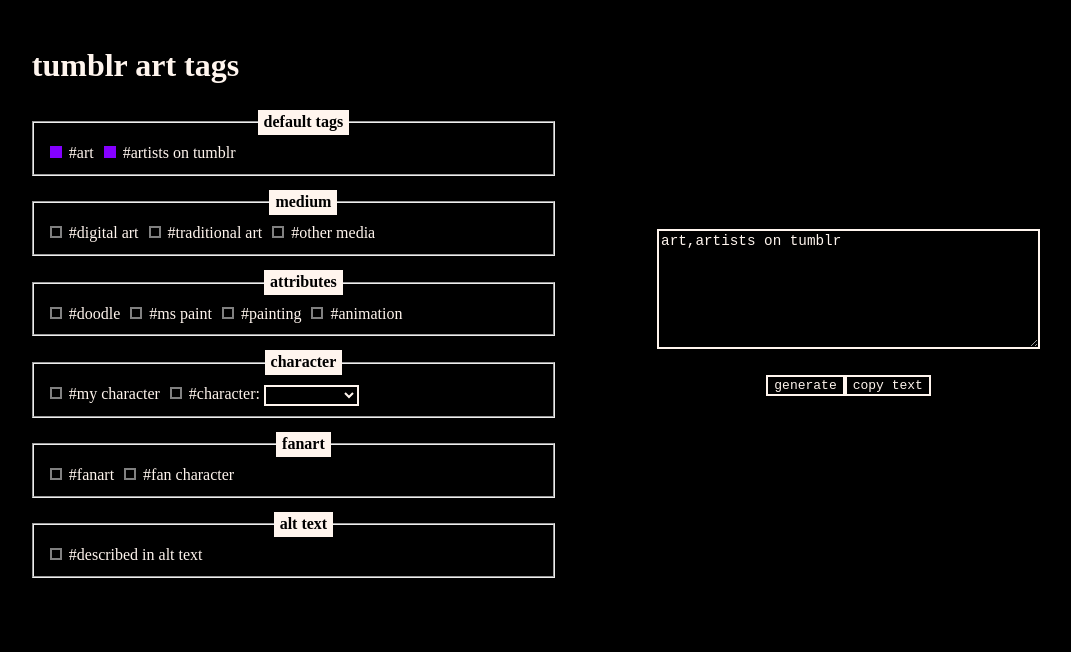
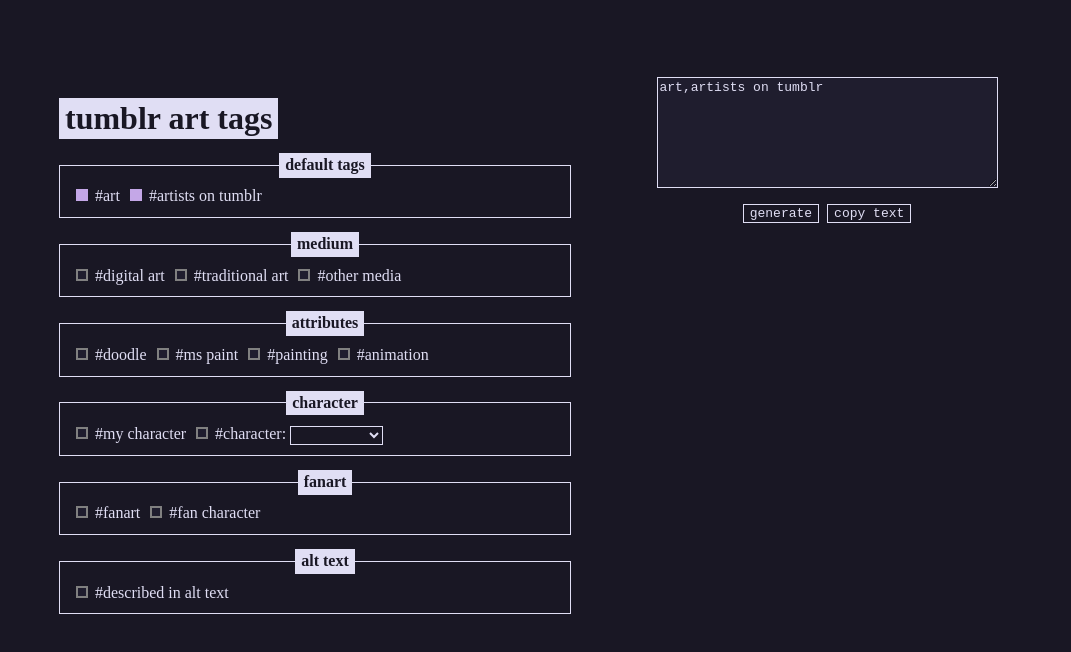
Before and after one commit to strxnge-effects/scripts, a plain HTML site: page js/arttags.html in a window 1280 px wide. Shown: the whole page, without its empty margins (69-1140 px from the left). Drawn offline with Linux system fonts and the light colour scheme.

Commit message:
change style.css to rose pine theme yay

```diff
--- a/js/style.css
+++ b/js/style.css
@@ -1,41 +1,51 @@
 :root {
-  --color-bg: black;
-  --color-fg: seashell;
-  --color-accent: #8400ff;
-  --borders: 2px solid;
+  --color-bg: #191724;
+  --color-bg-2: #1f1d2e;
+  --color-fg: #e0def4;
+  --color-accent: #c4a7e7;
+  --color-select: #403d52;
+  --borders: 1px solid;
 }
 
 body {
   color: var(--color-fg);
   background-color: var(--color-bg);
   line-height: 130%;
-  padding: 2% 6%;
+  margin: 6% 10%;
 }
 
 h1 {
-  margin-bottom: 6.5%;
+  color: var(--color-bg);
+  background-color: var(--color-fg);
+  padding: 10px 6px;
+  display: table;
+  margin-bottom: 2px;
 }
 
 fieldset {
   margin: 14px auto;
+  border: var(--borders);
+}
+
+textarea, input {
+  color: var(--color-fg);
+  background-color: var(--color-bg-2);
+  border: var(--borders);
+  font: 1em monospace;
 }
 
 textarea {
-  color: var(--color-fg);
-  background-color: var(--color-bg);
-  font-size: 1.1em;
-  border: var(--borders);
+  margin: auto;
   display: block;
-  margin: auto;
 }
 
 legend {
+  color: var(--color-bg);
   background-color: var(--color-fg);
-  color: var(--color-bg);
+  padding: 2px 6px;
   font-weight: bold;
   text-align: center;
   margin-left: 10px;
-  padding: 2px 6px;
 }
 
 button, select, option {
@@ -75,18 +85,21 @@
 
   &:has(> #gen) {
     justify-content: center;
+  }
 
+  button {
+    margin: 16px 4px;
   }
 }
 
 .column {
   flex: 50%;
-  margin: auto 1em;
+  /* margin: auto; */
 }
 
 ::selection {
-  color: var(--color-bg);
-  background-color: var(--color-accent);
+  /* color: var(--color-bg); */
+  background-color: var(--color-select);
 }
 
 
```
